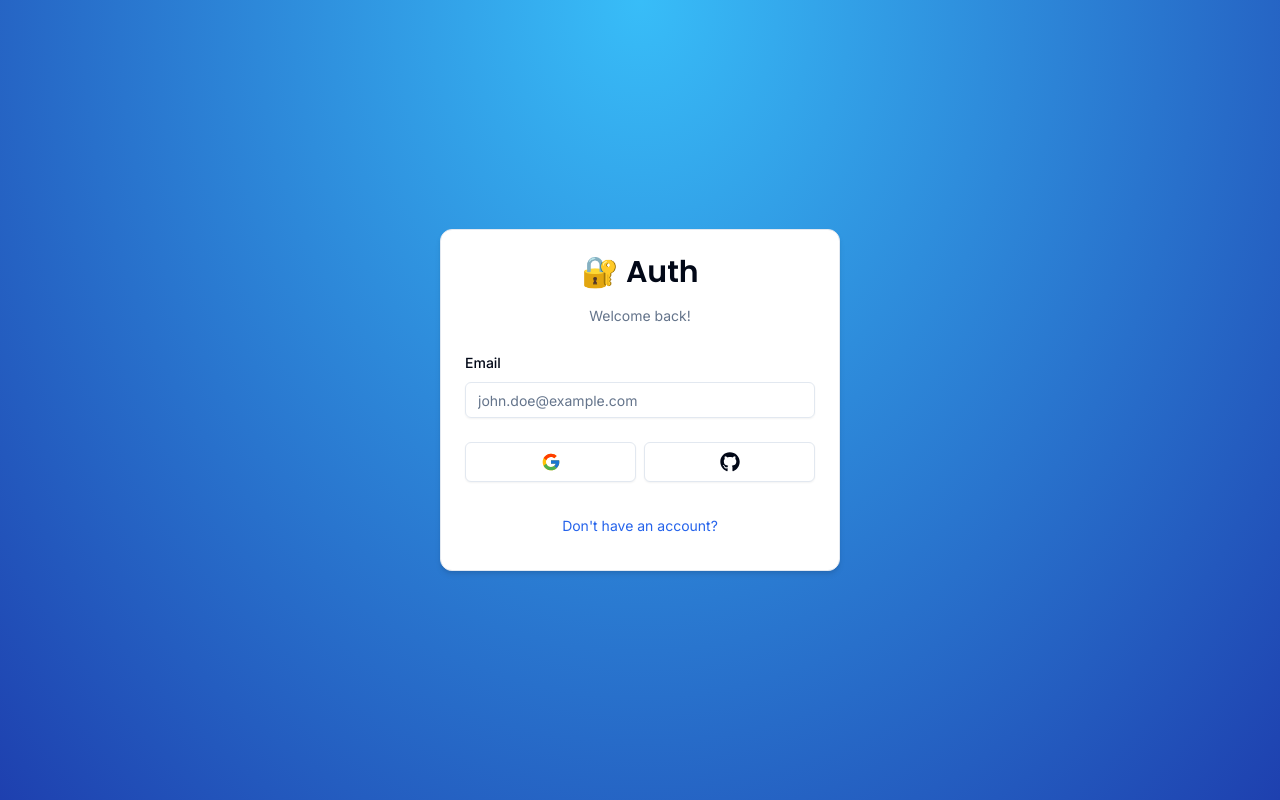
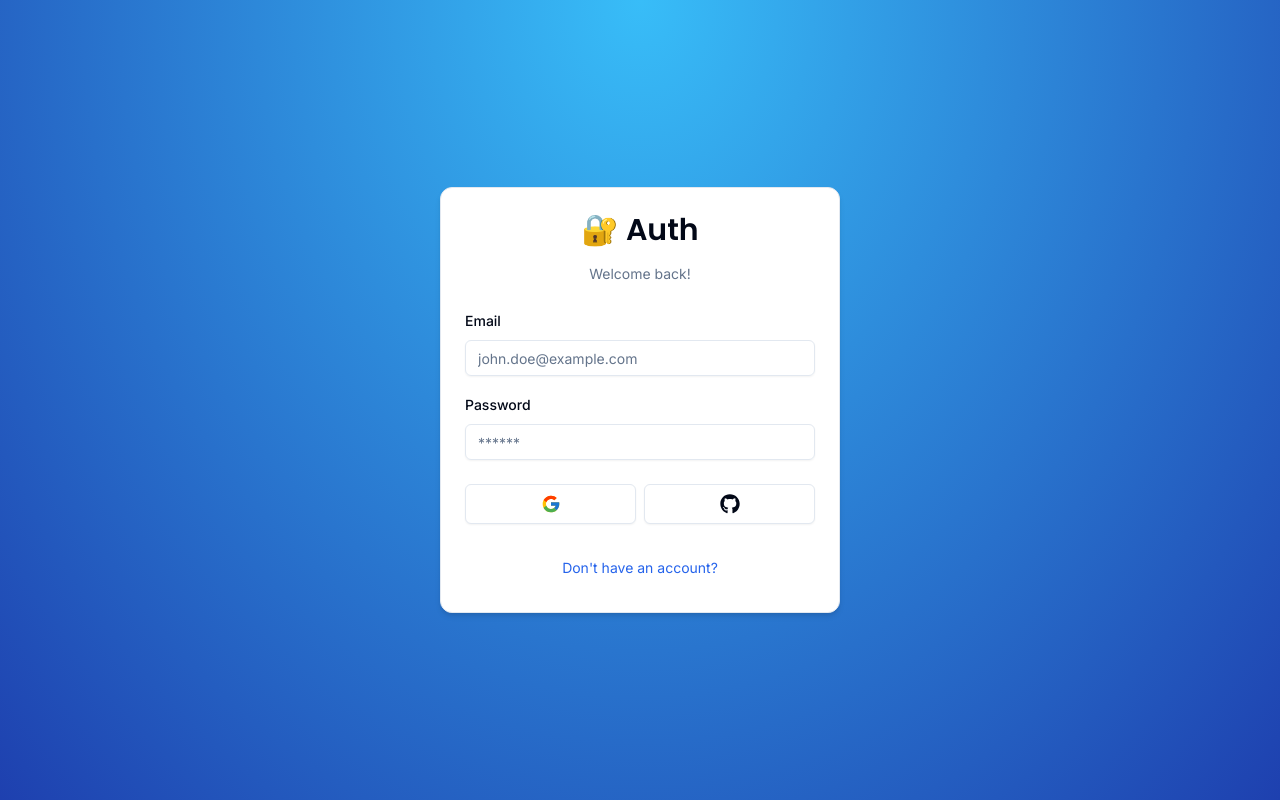
Before and after one commit to assilbekov/next-auth-course, a Next.js app: page /auth/login in a window 1280 px wide. Built offline with nearby package versions, Linux system fonts and the light colour scheme.

Commit message:
loginForm password field added

```diff
--- a/components/auth/login-form.tsx
+++ b/components/auth/login-form.tsx
@@ -26,12 +26,12 @@ export const LoginForm = () => {
     >
       <Form {...form}>
         <form
-        className="space-y-6"
-        onSubmit={form.handleSubmit(() => {})}
+          className="space-y-6"
+          onSubmit={form.handleSubmit(() => { })}
         >
           <div className="space-y-4">
             <FormField
-            name="email"
+              name="email"
               control={form.control}
               render={({ field }) => (
                 <FormItem>
@@ -50,6 +50,26 @@ export const LoginForm = () => {
                 </FormItem>
               )}
             />
+            <FormField
+              name="password"
+              control={form.control}
+              render={({ field }) => (
+                <FormItem>
+                  <FormLabel>Password</FormLabel>
+                  <FormControl>
+                    <Input
+                      {...field}
+                      type="password"
+                      className="w-full"
+                      placeholder="******"
+                    />
+                  </FormControl>
+                  <FormMessage>
+                    {form.formState.errors.password?.message}
+                  </FormMessage>
+                </FormItem>
+              )}
+            />
           </div>
         </form>
       </Form>
```
